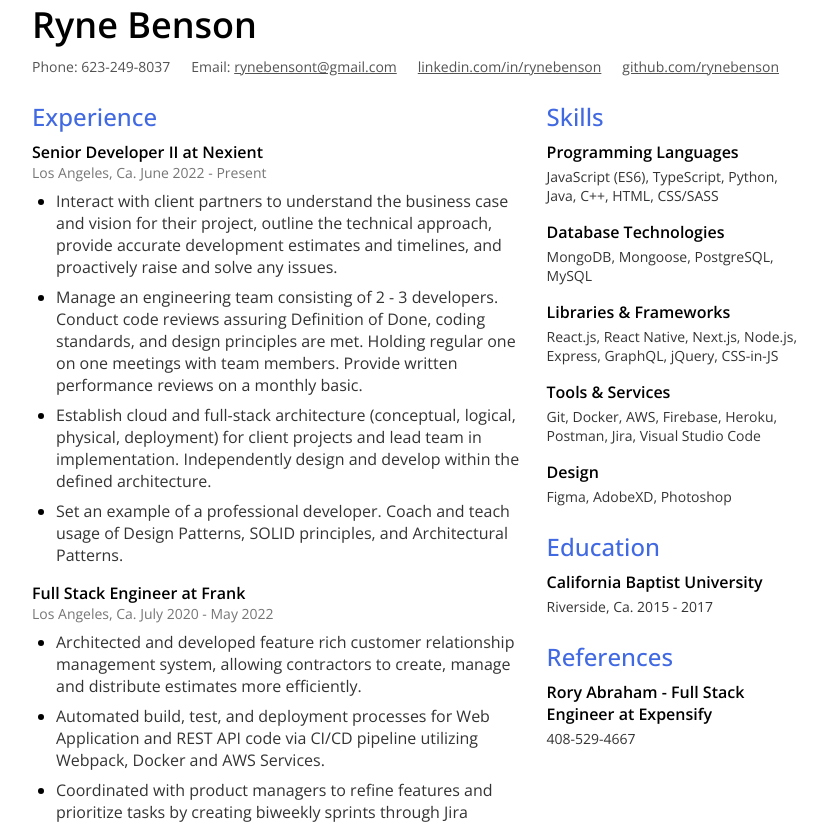
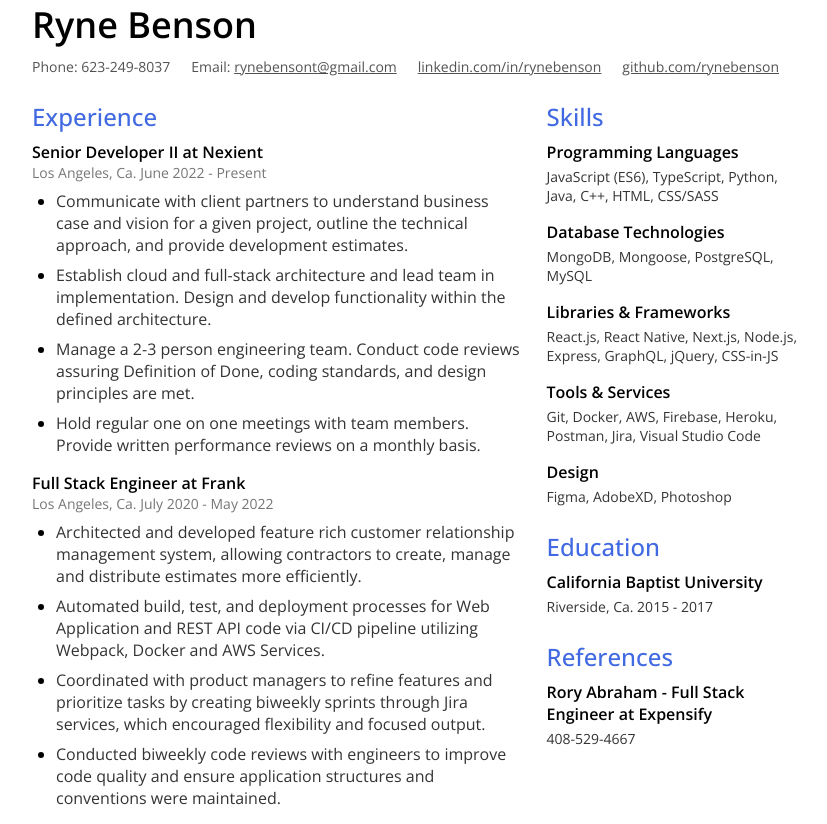
Before and after one commit to Rynebenson/Resume, a Next.js app: page / in a window 1280 px wide. Shown: the top 824 px of the page, without its empty margins (224-1051 px from the left). Built offline with nearby package versions, Linux system fonts and the light colour scheme.

Commit message:
touch up nexient experience

```diff
--- a/pages/index.js
+++ b/pages/index.js
@@ -49,27 +49,25 @@
               <ul>
                 <li>
                   <p>
-                    Interact with client partners to understand the business case and vision for their project,
-                    outline the technical approach, provide accurate development estimates and timelines,
-                    and proactively raise and solve any issues.
+                    Communicate with client partners to understand business case and vision for a given project,
+                    outline the technical approach, and provide development estimates.
                   </p>
                 </li>
                 <li>
                   <p>
-                    Manage an engineering team consisting of 2 - 3 developers. Conduct code reviews assuring Definition of Done, coding standards, and
-                    design principles are met. Holding regular one on one meetings with team members. Provide written performance reviews on a monthly basic.
+                    Establish cloud and full-stack architecture and lead team
+                    in implementation. Design and develop functionality within the defined architecture.
                   </p>
                 </li>
                 <li>
                   <p>
-                    Establish cloud and full-stack architecture (conceptual, logical, physical, deployment) for client projects and lead team
-                    in implementation. Independently design and develop within the defined architecture.
+                    Manage a 2-3 person engineering team. Conduct code reviews assuring Definition of Done, coding standards, and
+                    design principles are met.
                   </p>
                 </li>
                 <li>
                   <p>
-                    Set an example of a professional developer. Coach and teach usage of Design Patterns, SOLID principles, and
-                    Architectural Patterns.
+                    Hold regular one on one meetings with team members. Provide written performance reviews on a monthly basis.
                   </p>
                 </li>
               </ul>
@@ -105,7 +103,7 @@
               </ul>
             </div>
 
-            <div className="group">
+            <div className="group" style={{marginTop: 140}}>
               <p className="position"><span className="emphasis">Full Stack Engineer at Original Eye</span> Los Angeles, CA. January 2019 - January 2020</p>
               <ul>
                 <li>
```
